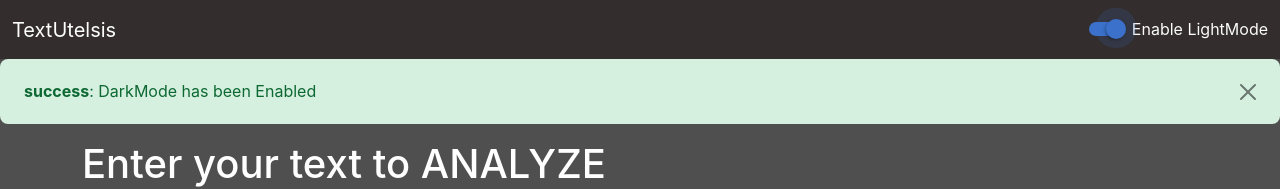
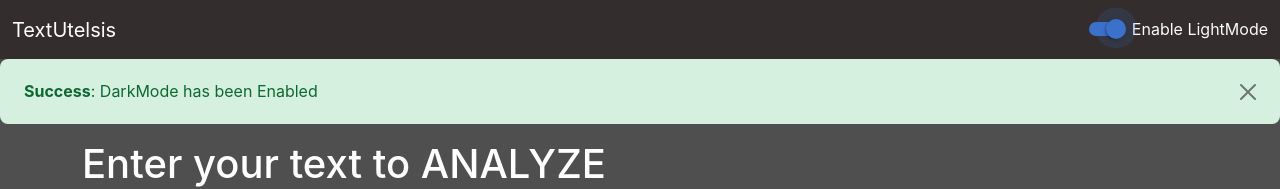
Before and after one commit to atrleo/Text-analysis-REACT-, a React (Create React App) app: page / in a window 1280 px wide. Both pictures are taken after a click on the switch "Enable DarkMode". Shown: the top 189 px of the page. Built offline with nearby package versions, Linux system fonts and the light colour scheme.

Commit message:
enhanced alert box

```diff
--- a/src/App.js
+++ b/src/App.js
@@ -20,7 +20,6 @@ function App() {
 
 
 
-
 const toggleMode = () => {
   if (mode === 'light') {
     setMode('dark');
@@ -32,7 +31,7 @@ const toggleMode = () => {
     setMode('light');
     setChange('Enable DarkMode');
     document.body.style.backgroundColor = "white";
-    showAlert('Light mode has been Enabled','success');
+    showAlert('LightMode has been Enabled','success');
   }
 };
 
@@ -43,7 +42,7 @@ return (
     <Alert alert={alert} />
 
     <div className="container my-3" >
-      <TextForm head="Enter your text to ANALYZE" mode={mode} summary="Your text summary " prev="Preview" />
+      <TextForm head="Enter your text to ANALYZE" showAlert={showAlert} mode={mode} summary="Your text summary " prev="Preview" />
       {/* <About /> */}
 
     </div>
--- a/src/components/Alert.js
+++ b/src/components/Alert.js
@@ -1,13 +1,18 @@
 import React from 'react'
 
  function Alert(props) {
+    const capitalize = (word) =>{
+        const lower = word.toLowerCase();
+        return lower.charAt(0).toUpperCase() + lower.slice(1);
+    };
+
     return (
         props.alert&&
         <div class={`alert alert-${props.alert.type} alert-dismissible fade show`} role="alert">
-        <strong>{props.alert.type}</strong>: {props.alert.msg}
+        <strong>{capitalize(props.alert.type)}</strong>: {props.alert.msg}
         <button type="button" className="btn-close" data-bs-dismiss="alert" aria-label="Close"></button>
       </div>
 
     )
-}
+};
 export default Alert
--- a/src/components/TextForm.js
+++ b/src/components/TextForm.js
@@ -8,17 +8,20 @@ export default function (props) {
 
     const handleUpClick = () => {
         let newText = text.toUpperCase();
-        setText(newText)
+        setText(newText);
+        props.showAlert("Converted to UpperCase!!","success");
 
     }
     const handleLowClick = () => {
         let newText = text.toLowerCase();
         setText(newText);
+        props.showAlert("Converted to LowerCase!!","success");
     }
 
     const handleClearClick = () => {
         setText("");
         setSentenceCount(0);
+        props.showAlert("Cleard text!!","warning");
     }
 
     const handleOnChange = (event) => {
```
